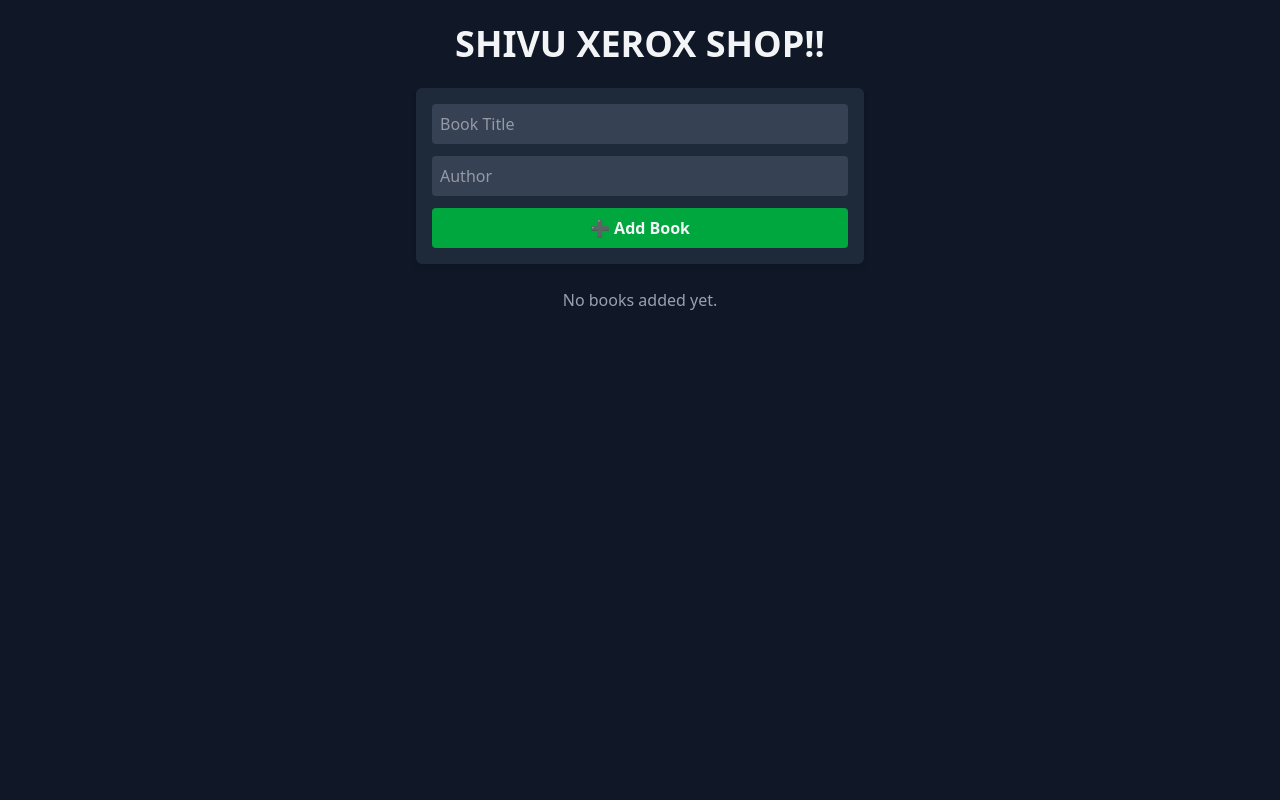
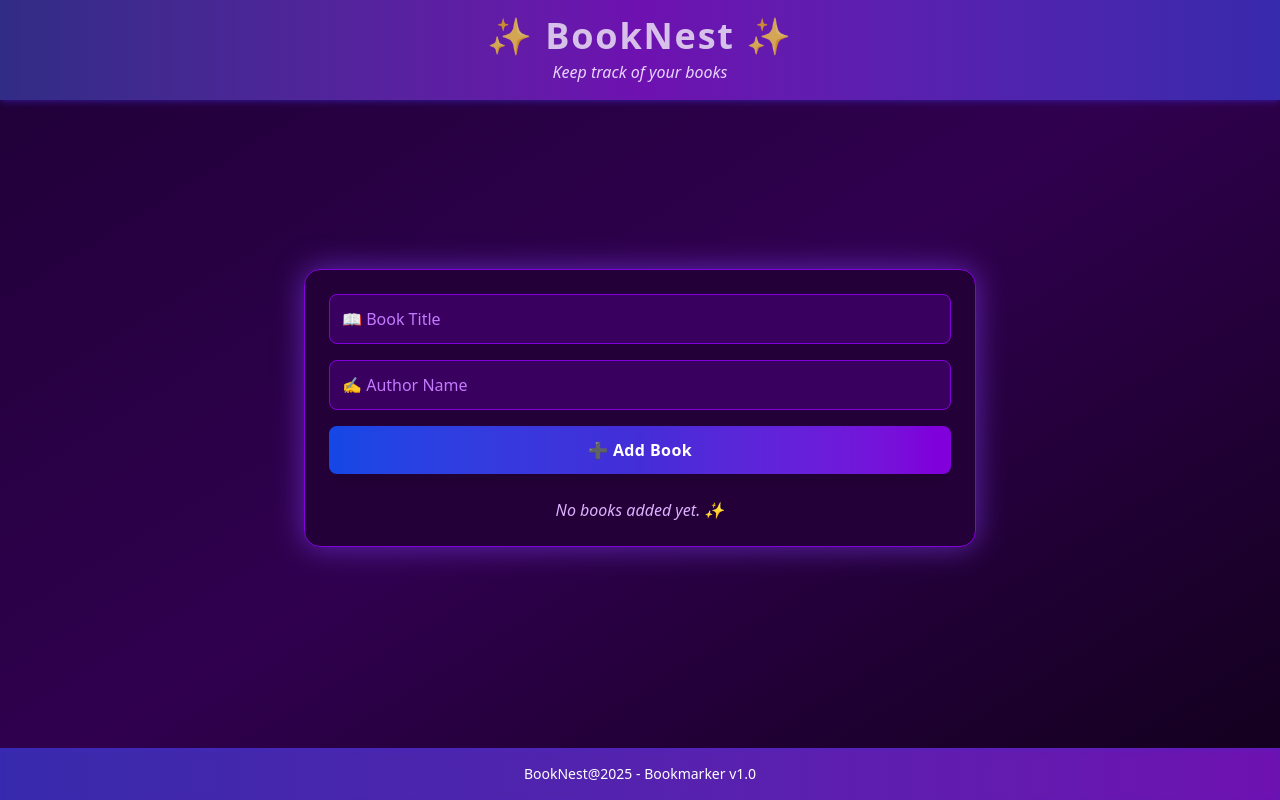
Before and after one commit to Abhiram241/bookmarker, a React (Vite) app: page / in a window 1280 px wide. Built offline with nearby package versions, Linux system fonts and the light colour scheme.

Commit message:
check 123

```diff
--- a/src/App.jsx
+++ b/src/App.jsx
@@ -9,14 +9,12 @@ export default function App() {
   const [title, setTitle] = useState("");
   const [author, setAuthor] = useState("");
 
-  // Save books to localStorage on change
   useEffect(() => {
     localStorage.setItem("books", JSON.stringify(books));
   }, [books]);
 
   const addBook = () => {
     if (title.trim() === "" || author.trim() === "") return;
-
     setBooks((prev) => [
       ...prev,
       { id: Date.now(), title: title.trim(), author: author.trim() },
@@ -30,50 +28,68 @@ export default function App() {
   };
 
   return (
-    <div className="min-h-screen bg-gray-900 text-gray-100 flex flex-col items-center p-6">
-      <h1 className="text-4xl font-bold mb-6">SHIVU XEROX SHOP!!</h1>
+    <div className="min-h-screen bg-gradient-to-br from-[#1f0036] via-[#30004f] to-[#12001c] text-purple-100 flex flex-col justify-between font-sans">
+      {/* Header */}
+      <header className="w-full bg-gradient-to-r from-indigo-900 via-purple-800 to-indigo-800 py-4 px-6 shadow-md shadow-indigo-700/30">
+        <h1 className="text-3xl md:text-4xl font-extrabold text-center text-white tracking-wider animate-pulse">
+          ✨ BookNest ✨
+        </h1>
+        <p className="text-center text-sm md:text-base text-purple-200 mt-1 italic">
+          Keep track of your books
+        </p>
+      </header>
 
-      <div className="mb-6 w-full max-w-md bg-gray-800 p-4 rounded-md shadow-md">
+      {/* Main Content */}
+      <main className="flex-1 flex flex-col items-center justify-center px-4 py-8">
+        <div className="w-full max-w-2xl bg-[#240038] border border-purple-700 rounded-2xl p-6 shadow-[0_0_30px_#7c3aedaa] backdrop-blur-md">
+          {/* Form */}
+          <div className="flex flex-col gap-4 mb-6">
             <input
               type="text"
-          placeholder="Book Title"
-          className="w-full mb-3 p-2 rounded bg-gray-700 text-gray-100 focus:outline-none"
+              placeholder="📖 Book Title"
+              className="bg-[#3a005f] text-purple-100 placeholder-purple-400 border border-purple-700 p-3 rounded-lg focus:outline-none focus:ring-2 focus:ring-blue-500"
               value={title}
               onChange={(e) => setTitle(e.target.value)}
             />
             <input
               type="text"
-          placeholder="Author"
-          className="w-full mb-3 p-2 rounded bg-gray-700 text-gray-100 focus:outline-none"
+              placeholder="✍️ Author Name"
+              className="bg-[#3a005f] text-purple-100 placeholder-purple-400 border border-purple-700 p-3 rounded-lg focus:outline-none focus:ring-2 focus:ring-blue-500"
               value={author}
               onChange={(e) => setAuthor(e.target.value)}
             />
             <button
               onClick={addBook}
-          className="w-full bg-green-600 hover:bg-green-700 transition rounded py-2 font-semibold"
+              className="bg-gradient-to-r from-blue-700 via-indigo-700 to-purple-700 text-white py-3 rounded-lg font-bold tracking-wide hover:brightness-110 transition shadow-lg hover:shadow-indigo-400"
             >
               ➕ Add Book
             </button>
           </div>
 
-      <div className="w-full max-w-md">
+          {/* Book List */}
+          <div className="space-y-4">
             {books.length === 0 ? (
-          <p className="text-gray-400 text-center">No books added yet.</p>
+              <p className="text-purple-300 text-center italic">
+                No books added yet. ✨
+              </p>
             ) : (
               books.map((book) => (
                 <div
                   key={book.id}
-              className="flex justify-between items-center bg-gray-800 p-3 mb-2 rounded shadow"
+                  className="flex justify-between items-center bg-[#32004a] border border-purple-800 p-4 rounded-xl shadow-md hover:shadow-indigo-500/40 transition-all"
                 >
                   <div>
-                <h3 className="font-semibold text-lg">{book.title}</h3>
-                <p className="text-gray-400">{book.author}</p>
+                    <h3 className="text-lg font-semibold text-purple-200">
+                      {book.title}
+                    </h3>
+                    <p className="text-sm text-purple-400 italic">
+                      by {book.author}
+                    </p>
                   </div>
                   <button
                     onClick={() => deleteBook(book.id)}
-                className="text-red-500 hover:text-red-700 font-bold text-xl"
-                aria-label={`Delete ${book.title}`}
-                title="Delete book"
+                    className="text-blue-400 hover:text-blue-500 text-xl font-bold transition"
+                    title="Delete Book"
                   >
                     ❌
                   </button>
@@ -82,5 +98,12 @@ export default function App() {
             )}
           </div>
         </div>
+      </main>
+
+      {/* Footer */}
+      <footer className="text-center py-4 bg-gradient-to-r from-indigo-800 to-purple-800 text-white text-sm mt-8 shadow-inner shadow-indigo-700/30">
+        BookNest@2025 - Bookmarker v1.0
+      </footer>
+    </div>
   );
 }
--- a/src/components/BookForm.jsx
+++ b/src/components/BookForm.jsx
@@ -1,39 +1,39 @@
-import React, { useState } from "react";
-import { Plus } from "lucide-react";
+// import React, { useState } from "react";
+// import { Plus } from "lucide-react";
 
-export default function BookForm({ onAdd }) {
-  const [title, setTitle] = useState("");
-  const [author, setAuthor] = useState("");
+// export default function BookForm({ onAdd }) {
+//   const [title, setTitle] = useState("");
+//   const [author, setAuthor] = useState("");
 
-  const handleSubmit = (e) => {
-    e.preventDefault();
-    if (!title || !author) return;
-    onAdd({ title, author });
-    setTitle("");
-    setAuthor("");
-  };
+//   const handleSubmit = (e) => {
+//     e.preventDefault();
+//     if (!title || !author) return;
+//     onAdd({ title, author });
+//     setTitle("");
+//     setAuthor("");
+//   };
 
-  return (
-    <form onSubmit={handleSubmit} className="flex flex-col md:flex-row gap-3 mb-6">
-      <input
-        className="bg-gray-800 text-white border border-gray-600 p-3 rounded-lg w-full"
-        placeholder="Book Title"
-        value={title}
-        onChange={(e) => setTitle(e.target.value)}
-      />
-      <input
-        className="bg-gray-800 text-white border border-gray-600 p-3 rounded-lg w-full"
-        placeholder="Author Name"
-        value={author}
-        onChange={(e) => setAuthor(e.target.value)}
-      />
-      <button
-        type="submit"
-        className="bg-blue-600 hover:bg-blue-700 text-white px-4 py-3 rounded-lg flex items-center justify-center gap-2 transition"
-      >
-        <Plus size={18} />
-        Add
-      </button>
-    </form>
-  );
-}
+//   return (
+//     <form onSubmit={handleSubmit} className="flex flex-col md:flex-row gap-3 mb-6">
+//       <input
+//         className="bg-gray-800 text-white border border-gray-600 p-3 rounded-lg w-full"
+//         placeholder="Book Title"
+//         value={title}
+//         onChange={(e) => setTitle(e.target.value)}
+//       />
+//       <input
+//         className="bg-gray-800 text-white border border-gray-600 p-3 rounded-lg w-full"
+//         placeholder="Author Name"
+//         value={author}
+//         onChange={(e) => setAuthor(e.target.value)}
+//       />
+//       <button
+//         type="submit"
+//         className="bg-blue-600 hover:bg-blue-700 text-white px-4 py-3 rounded-lg flex items-center justify-center gap-2 transition"
+//       >
+//         <Plus size={18} />
+//         Add
+//       </button>
+//     </form>
+//   );
+// }
--- a/src/components/BookList.jsx
+++ b/src/components/BookList.jsx
@@ -1,30 +1,30 @@
-import React from "react";
-import { Trash2 } from "lucide-react";
+// import React from "react";
+// import { Trash2 } from "lucide-react";
 
-export default function BookList({ books, onDelete }) {
-  if (books.length === 0)
-    return <p className="text-gray-400">No books added yet.</p>;
+// export default function BookList({ books, onDelete }) {
+//   if (books.length === 0)
+//     return <p className="text-gray-400">No books added yet.</p>;
 
-  return (
-    <ul className="space-y-4">
-      {books.map((book, index) => (
-        <li
-          key={index}
-          className="flex justify-between items-center bg-gray-800 border border-gray-700 p-4 rounded-lg shadow-sm hover:shadow-lg transition"
-        >
-          <div>
-            <p className="text-lg font-semibold">{book.title}</p>
-            <p className="text-sm text-gray-400">by {book.author}</p>
-          </div>
-          <button
-            onClick={() => onDelete(index)}
-            className="text-red-400 hover:text-red-500 transition"
-            title="Delete Book"
-          >
-            <Trash2 size={20} />
-          </button>
-        </li>
-      ))}
-    </ul>
-  );
-}
+//   return (
+//     <ul className="space-y-4">
+//       {books.map((book, index) => (
+//         <li
+//           key={index}
+//           className="flex justify-between items-center bg-gray-800 border border-gray-700 p-4 rounded-lg shadow-sm hover:shadow-lg transition"
+//         >
+//           <div>
+//             <p className="text-lg font-semibold">{book.title}</p>
+//             <p className="text-sm text-gray-400">by {book.author}</p>
+//           </div>
+//           <button
+//             onClick={() => onDelete(index)}
+//             className="text-red-400 hover:text-red-500 transition"
+//             title="Delete Book"
+//           >
+//             <Trash2 size={20} />
+//           </button>
+//         </li>
+//       ))}
+//     </ul>
+//   );
+// }
```
Lines whose indentation alone changed are shown as unchanged.
